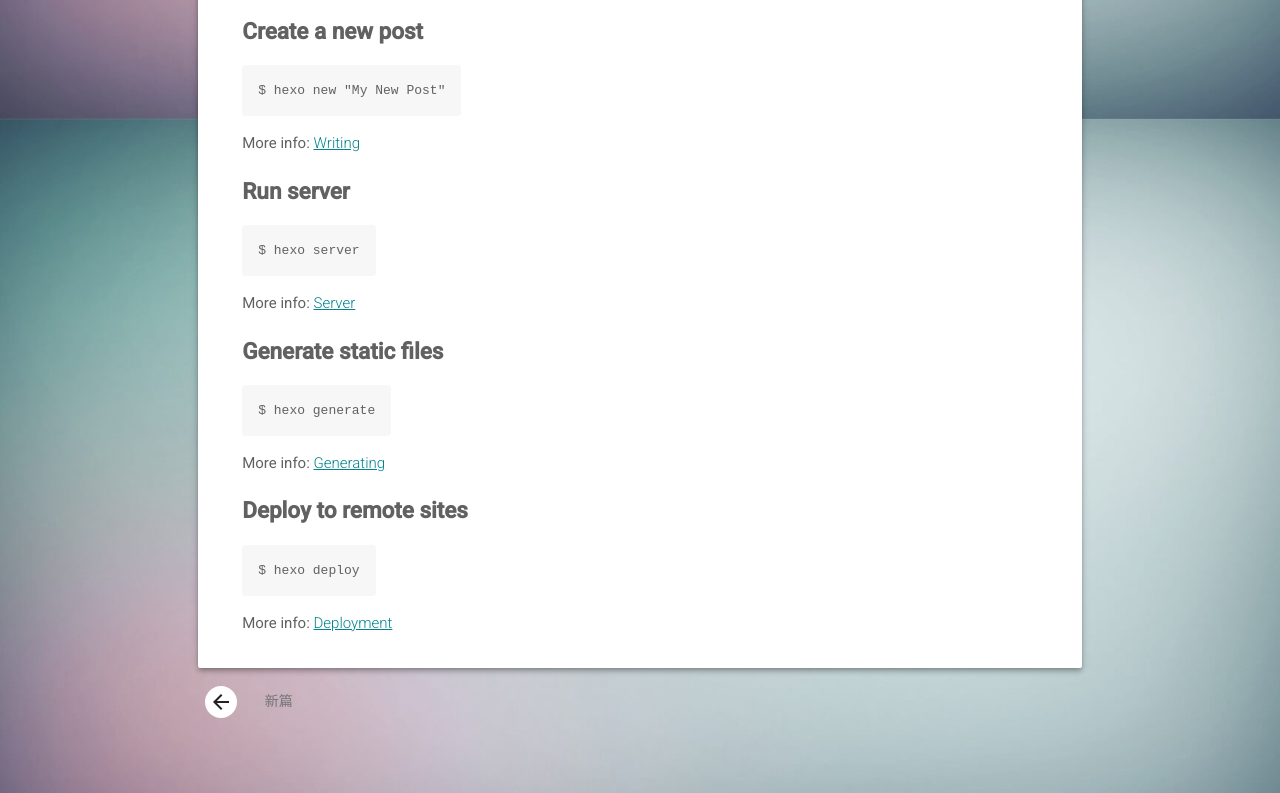
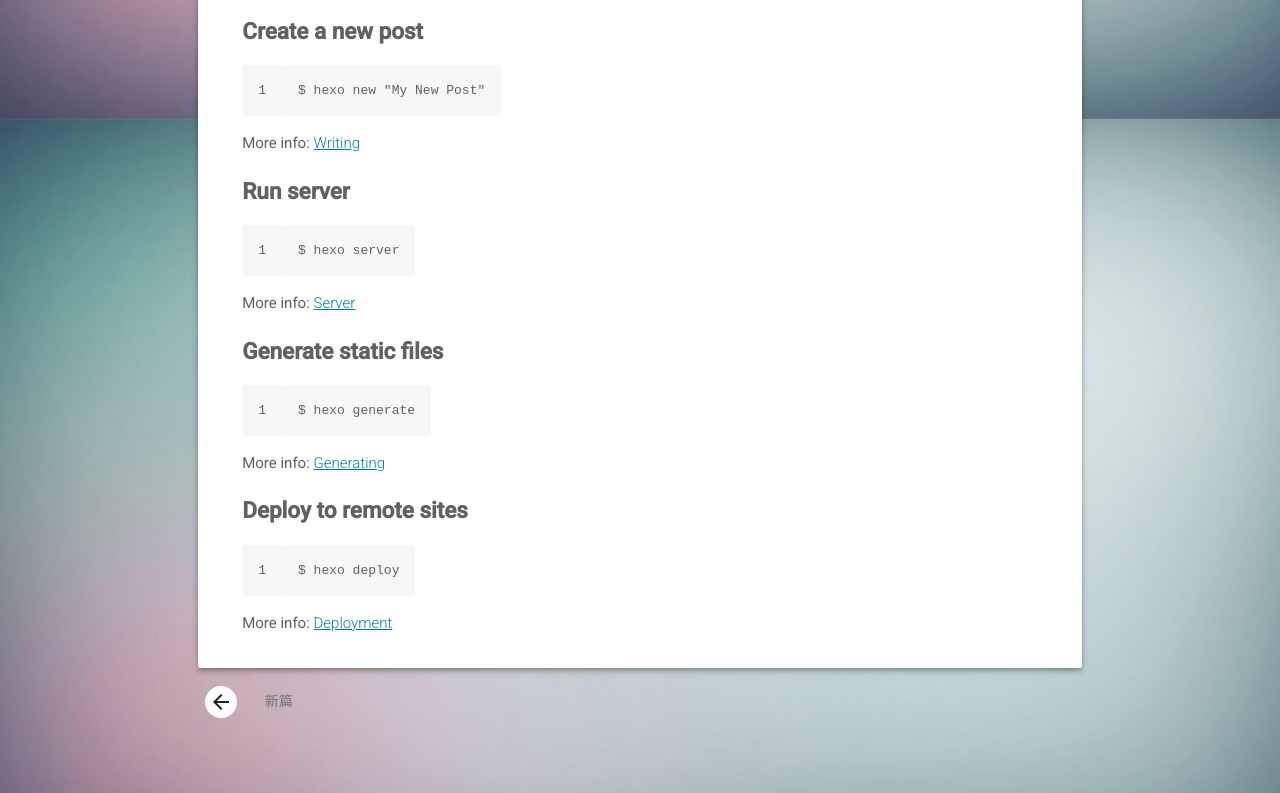
Before and after one commit to xiezhe/blog, a plain HTML site: page 2017/07/07/hello-world/index.html in a window 1280 px wide. Shown: the part 681-1474 px from the top of the page. Drawn offline with Linux system fonts and the light colour scheme.

Commit message:
Site updated: 2017-07-14 13:56:00

```diff
--- a/2017/07/07/hello-world/index.html
+++ b/2017/07/07/hello-world/index.html
@@ -496,13 +496,13 @@
                 <div id="post-content" class="mdl-color-text--grey-700 mdl-card__supporting-text fade out">
 
         <p>Welcome to <a href="https://hexo.io/" target="_blank" rel="external">Hexo</a>! This is your very first post. Check <a href="https://hexo.io/docs/" target="_blank" rel="external">documentation</a> for more info. If you get any problems when using Hexo, you can find the answer in <a href="https://hexo.io/docs/troubleshooting.html" target="_blank" rel="external">troubleshooting</a> or you can ask me on <a href="https://github.com/hexojs/hexo/issues" target="_blank" rel="external">GitHub</a>.</p>
-<h2 id="Quick-Start"><a href="#Quick-Start" class="headerlink" title="Quick Start"></a>Quick Start</h2><h3 id="Create-a-new-post"><a href="#Create-a-new-post" class="headerlink" title="Create a new post"></a>Create a new post</h3><figure class="highlight bash"><table><tr><td class="code"><pre><div class="line">$ hexo new <span class="string">"My New Post"</span></div></pre></td></tr></table></figure>
+<h2 id="Quick-Start"><a href="#Quick-Start" class="headerlink" title="Quick Start"></a>Quick Start</h2><h3 id="Create-a-new-post"><a href="#Create-a-new-post" class="headerlink" title="Create a new post"></a>Create a new post</h3><figure class="highlight bash"><table><tr><td class="gutter"><pre><div class="line">1</div></pre></td><td class="code"><pre><div class="line">$ hexo new <span class="string">"My New Post"</span></div></pre></td></tr></table></figure>
 <p>More info: <a href="https://hexo.io/docs/writing.html" target="_blank" rel="external">Writing</a></p>
-<h3 id="Run-server"><a href="#Run-server" class="headerlink" title="Run server"></a>Run server</h3><figure class="highlight bash"><table><tr><td class="code"><pre><div class="line">$ hexo server</div></pre></td></tr></table></figure>
+<h3 id="Run-server"><a href="#Run-server" class="headerlink" title="Run server"></a>Run server</h3><figure class="highlight bash"><table><tr><td class="gutter"><pre><div class="line">1</div></pre></td><td class="code"><pre><div class="line">$ hexo server</div></pre></td></tr></table></figure>
 <p>More info: <a href="https://hexo.io/docs/server.html" target="_blank" rel="external">Server</a></p>
-<h3 id="Generate-static-files"><a href="#Generate-static-files" class="headerlink" title="Generate static files"></a>Generate static files</h3><figure class="highlight bash"><table><tr><td class="code"><pre><div class="line">$ hexo generate</div></pre></td></tr></table></figure>
+<h3 id="Generate-static-files"><a href="#Generate-static-files" class="headerlink" title="Generate static files"></a>Generate static files</h3><figure class="highlight bash"><table><tr><td class="gutter"><pre><div class="line">1</div></pre></td><td class="code"><pre><div class="line">$ hexo generate</div></pre></td></tr></table></figure>
 <p>More info: <a href="https://hexo.io/docs/generating.html" target="_blank" rel="external">Generating</a></p>
-<h3 id="Deploy-to-remote-sites"><a href="#Deploy-to-remote-sites" class="headerlink" title="Deploy to remote sites"></a>Deploy to remote sites</h3><figure class="highlight bash"><table><tr><td class="code"><pre><div class="line">$ hexo deploy</div></pre></td></tr></table></figure>
+<h3 id="Deploy-to-remote-sites"><a href="#Deploy-to-remote-sites" class="headerlink" title="Deploy to remote sites"></a>Deploy to remote sites</h3><figure class="highlight bash"><table><tr><td class="gutter"><pre><div class="line">1</div></pre></td><td class="code"><pre><div class="line">$ hexo deploy</div></pre></td></tr></table></figure>
 <p>More info: <a href="https://hexo.io/docs/deployment.html" target="_blank" rel="external">Deployment</a></p>
 
 
```
Also changed, not shown: 2017/07/07/test/index.html (+1 -1 lines).
